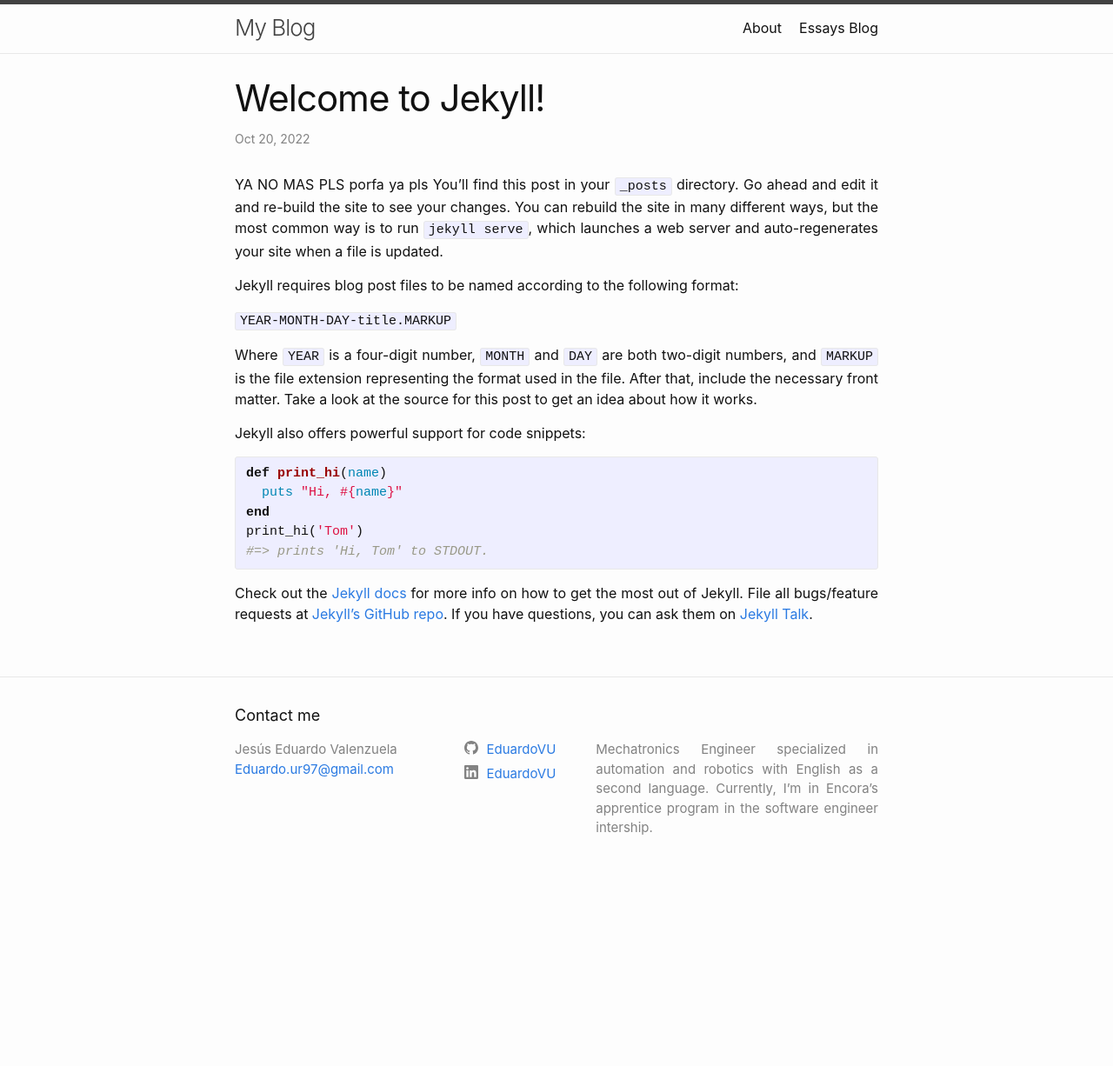
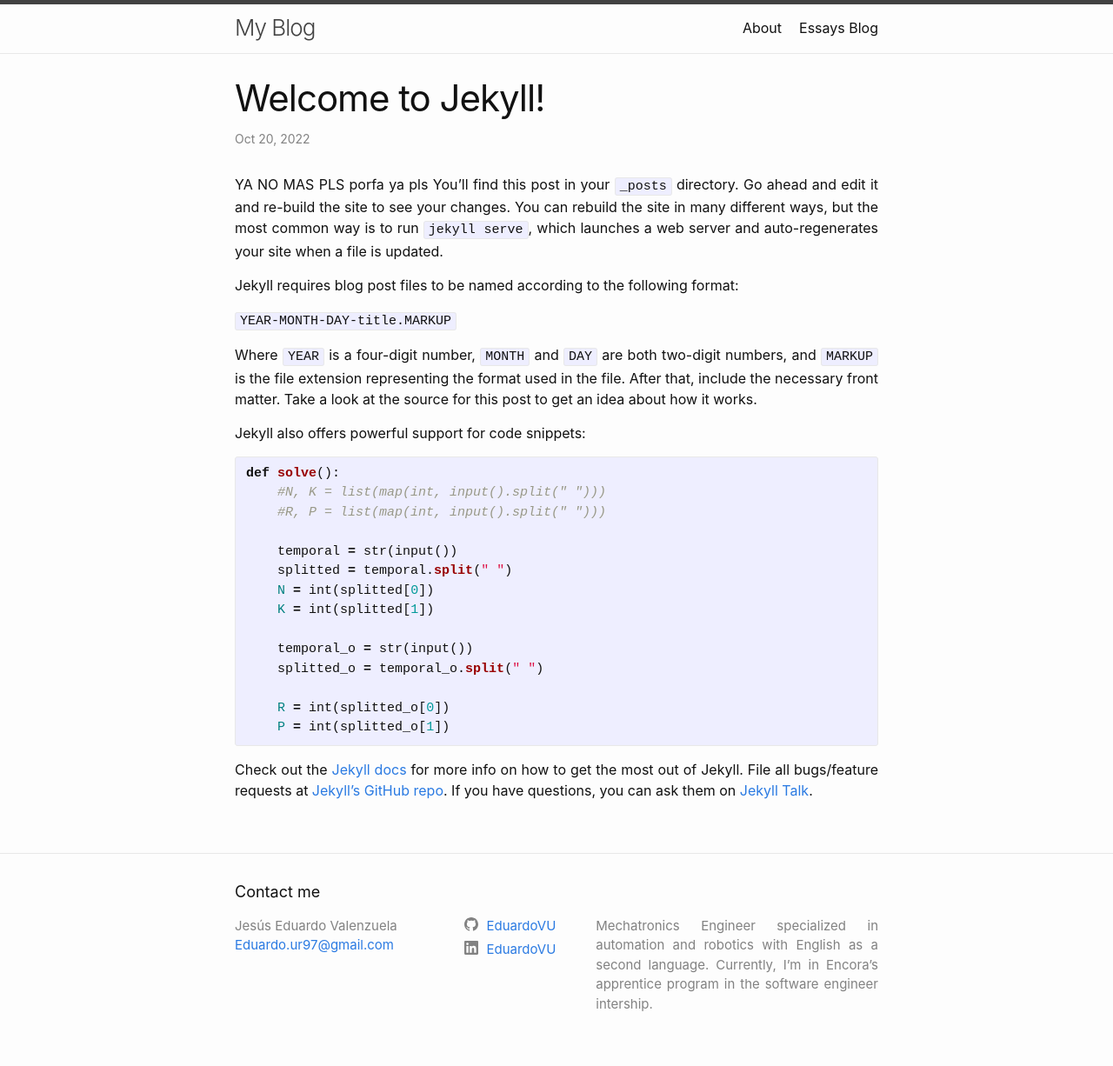
Before and after one commit to EduardoVU/My-Blog, a Jekyll site: the page built from _posts/2022-10-19-welcome-to-jekyll.markdown, in a window 1280 px wide. Shown: the whole page at 87% size. Built offline with Jekyll 4.4.1, drawn with Linux system fonts in a browser that asks for light colours; before the commit the page ends 1024 px from its top, so only the background shows below that.

Commit message:
a ver que onda

```diff
--- a/_posts/2022-10-19-welcome-to-jekyll.markdown
+++ b/_posts/2022-10-19-welcome-to-jekyll.markdown
@@ -16,11 +16,20 @@ Where `YEAR` is a four-digit number, `MONTH` and `DAY` are both two-digit number
 Jekyll also offers powerful support for code snippets:
 
 {% highlight ruby %}
-def print_hi(name)
-  puts "Hi, #{name}"
-end
-print_hi('Tom')
-#=> prints 'Hi, Tom' to STDOUT.
+def solve():
+    #N, K = list(map(int, input().split(" ")))
+    #R, P = list(map(int, input().split(" ")))
+
+    temporal = str(input())
+    splitted = temporal.split(" ")
+    N = int(splitted[0])
+    K = int(splitted[1])
+
+    temporal_o = str(input())
+    splitted_o = temporal_o.split(" ")
+
+    R = int(splitted_o[0])
+    P = int(splitted_o[1])
 {% endhighlight %}
 
 Check out the [Jekyll docs][jekyll-docs] for more info on how to get the most out of Jekyll. File all bugs/feature requests at [Jekyll’s GitHub repo][jekyll-gh]. If you have questions, you can ask them on [Jekyll Talk][jekyll-talk].
```
